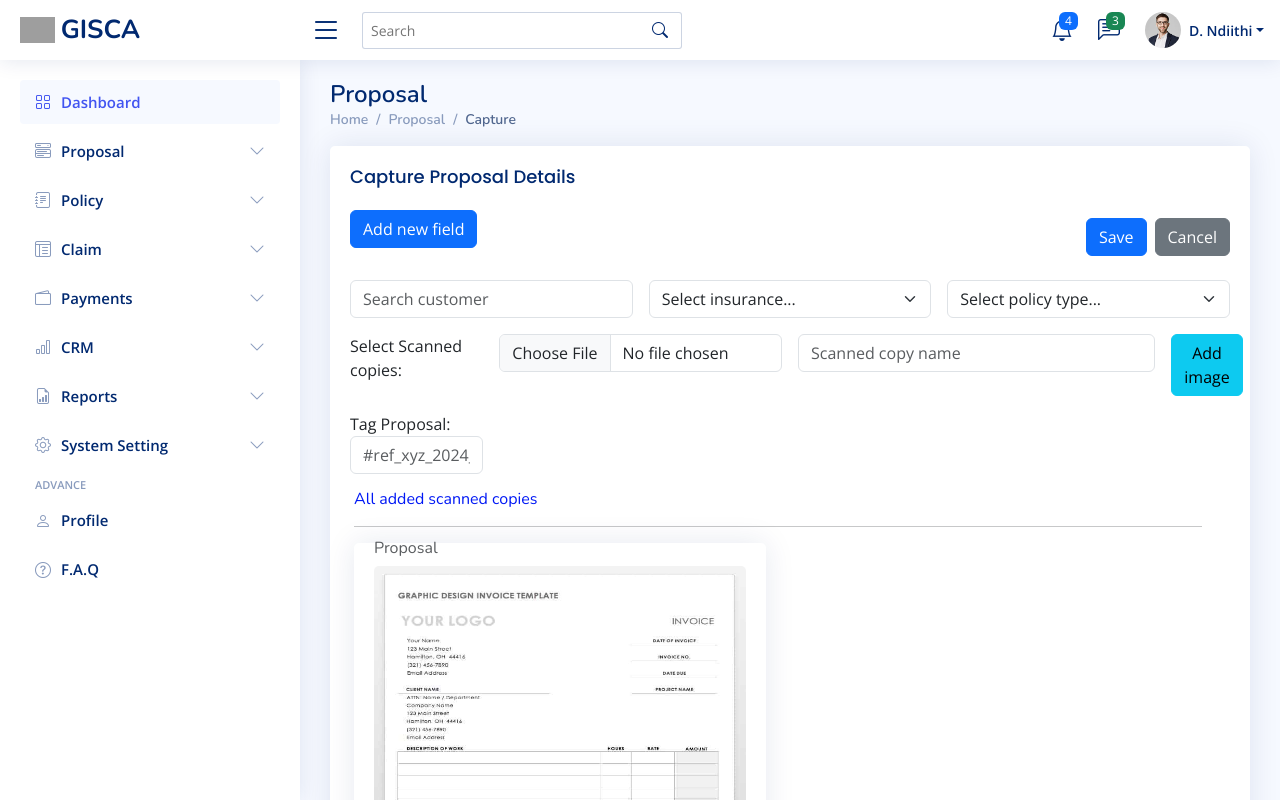
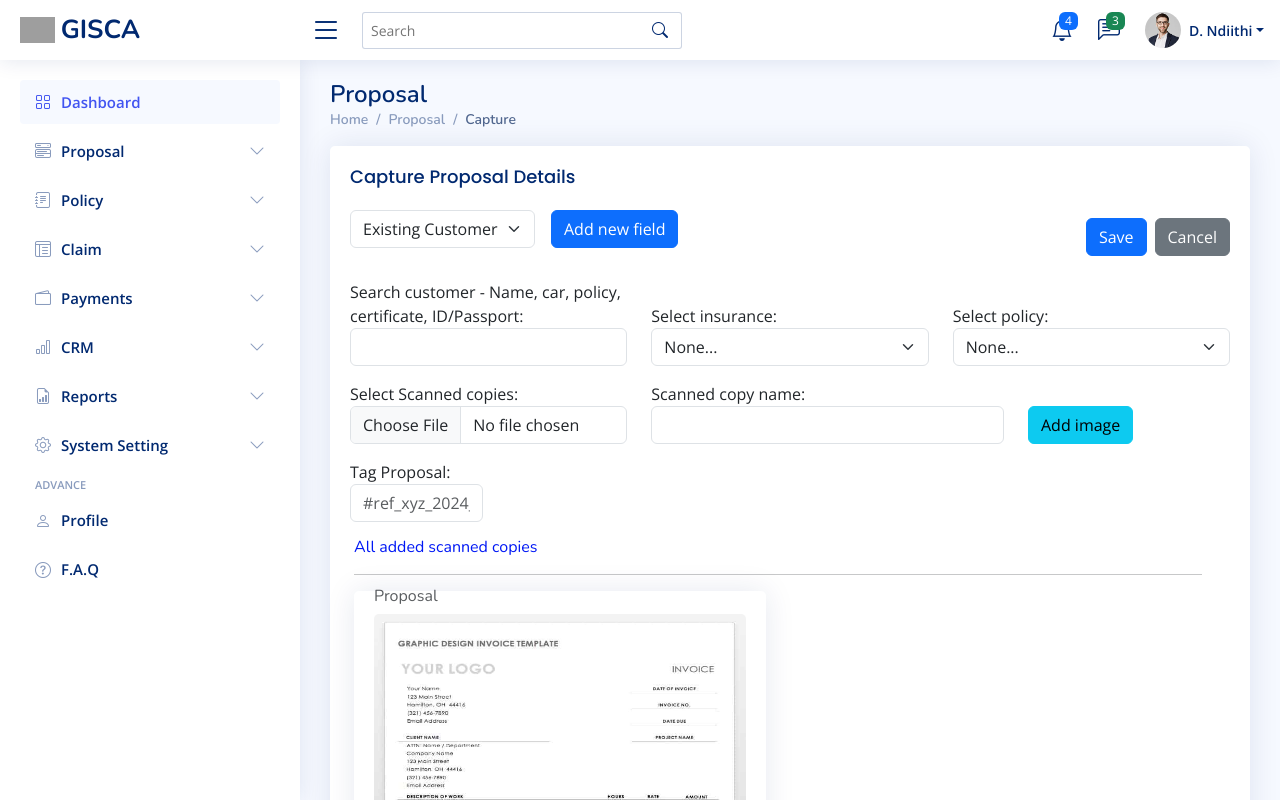
Before and after one commit to General-Insurance-Soft/tchalla, a Next.js app: page /page/proposal/capture in a window 1280 px wide. Shown: the top 800 px of the page. Built offline with nearby package versions, Linux system fonts and the light colour scheme; grey boxes are pictures that could not be loaded.

Commit message:
allow entry of customer at proposal stage

```diff
--- /dev/null
+++ b/app/page/proposal/capture/new_customer_form.js
@@ -0,0 +1,109 @@
+
+export default function NewCustomerForm({ action }) {
+    return (
+
+        <form className="row g-3 mb-3">
+            <div className="col-md-4">
+                <label for="firstName">Enter first name:</label>
+                {action === "add" ?
+                    <input id="firstName" type="text" className="form-control" />
+                    :
+                    <input id="firstName" type="text" className="form-control" placeholder="Tom" />
+                }
+
+            </div>
+            <div className="col-md-4">
+                <label for="phone">Enter second name:</label>
+                {action === "add" ?
+                    <input id="secondName" type="text" className="form-control"  />
+                    :
+                    <input id="secondName" type="text" className="form-control" placeholder="Lopy" />
+                }
+
+            </div>
+            <div className="col-md-4">
+                <label for="thirdName">Enter third Name:</label>
+                {action === "add" ?
+                    <input for="thirdName" type="text" className="form-control"  />
+                    :
+                    <input for="thirdName" type="text" className="form-control" placeholder="Lee" />
+                }
+
+            </div>
+            <div className="col-md-4">
+                <label for="phone">Enter phone number:</label>
+                {action === "add" ?
+                    <input id="phone" key={1} type="text" className="form-control"  />
+                    :
+                    <input id="phone" key={2} type="text" className="form-control" placeholder="07200200200" />
+                }
+            </div>
+            <div className="col-md-4">
+                <label for="email">Enter email:</label>
+                {action === "add" ?
+                    <input id="email" type="email" className="form-control" />
+                    :
+                    <input id="email" type="email" className="form-control" placeholder="email@gmail.com" />
+                }
+            </div>
+            <div className="col-md-4">
+                <label for="Gender">Select Gender:</label>
+                <select id="Gender" className="form-select">
+                    {action === "add" ? [<option key={1} defaultValue>Gender...</option>, <option key={2}>Male</option>] : <option>Male</option>}
+                    <option>Female</option>
+                </select>
+            </div>
+            <div className="col-md-4">
+                <label for="Address">Enter Address:</label>
+                {action === "add" ?
+                    <input id="Address" type="text" className="form-control" />
+                    :
+                    <input id="Address" type="text" className="form-control" placeholder="First avenue shababa" />
+                }
+
+            </div>
+            <div className="col-md-4">
+                <label for="Passport">Enter Id/Passport:</label>
+                {action === "add" ?
+                    <input id="Passport" type="text" className="form-control" />
+                    :
+                    <input id="Passport" type="text" className="form-control" placeholder="28904783" />
+                }
+
+            </div>
+
+            <div className="col-md-4">
+                <label for="Country">Select County:</label>
+                <select id="Country" className="form-select">
+                    {action === "add" ? [<option key={1} defaultValue>Country...</option>, <option key={2}>Kenya</option>] : <option>Kenya</option>}
+                    <option>Uganda</option>
+                    <option>Zambia</option>
+                    <option>Rwanda</option>
+                </select>
+            </div>
+            <div className="col-md-4">
+                <label for="County">Select County:</label>
+                <select id="County" className="form-select">
+
+                    {action === "add" ? [<option key={1} defaultValue>County...</option>, <option key={2} >Nakuru</option>] : <option>Nakuru</option>}
+
+                    <option>Kericho</option>
+                    <option>Mombasa</option>
+                    <option>Nairobi</option>
+                </select>
+            </div>
+            <div className="col-md-4">
+                <label for="customer-group">Select customer group:</label>
+                <select id="customer-group" className="form-select">
+
+                    {action === "add" ? [<option key={1} defaultValue>None...</option>, <option key={2} >Default</option>] : <option>Default</option>}
+                    <option>Group 1</option>
+                    <option>Group 2</option>
+                    <option>Group 3</option>
+                </select>
+            </div>
+
+
+        </form>
+    );
+}
--- a/app/page/proposal/capture/page.js
+++ b/app/page/proposal/capture/page.js
@@ -1,7 +1,20 @@
+"use client"
+
 import DataPointModal from "../../../lib/utils/data_point_modal";
 import Image from 'next/image';
+import NewCustomerForm from "./new_customer_form";
+import { use, useEffect, useState } from "react";
 
 export default function Page() {
+
+    let [customerState, setCutomerState] = useState("existing");
+
+    useEffect(() => { }, [customerState]);
+
+    let handleCustomerState = (value) => {
+        setCutomerState(value);
+    };
+
     return (
         <>
             <div className="pagetitle">
@@ -20,10 +33,24 @@ export default function Page() {
                     <h5 className="card-title">Capture Proposal Details</h5>
 
                     <div class="d-flex justify-content-between align-items-center mb-3">
+
+                        <div>
+                            <div class="d-flex">
+                                <div className="me-3">
+                                    <select onChange={(e) => handleCustomerState(e.target.value)} id="inputState" className="form-select">
+                                        <option value="existing">Existing Customer</option>
+                                        <option value="new">New Customer</option>
+                                    </select>
+                                </div>
+
                                 <div>
                                     <button type="button" className="btn btn-primary mb-3" data-bs-toggle="modal"
                                         data-bs-target="#paneId">Add new field</button>
                                 </div>
+                            </div>
+
+                        </div>
+
 
                         <div>
                             <button class="btn btn-primary me-2">Save</button>
@@ -31,49 +58,71 @@ export default function Page() {
                         </div>
                     </div>
 
+                    {
+                        customerState === "new" ? <NewCustomerForm action="add" /> : ""
+                    }
+
                     <form className="row g-3">
+
+                        <div className="col-sm-12">
+                            <div className="row d-flex align-items-end">
+                                {
+                                    customerState === "new" ? ""
+                                        :
                                         <div className="col-md-4">
-                            <input type="text" className="form-control" placeholder="Search customer" />
+                                            <label for="search">Search customer - Name, car, policy, certificate, ID/Passport:</label>
+                                            <input id="search" type="text" className="form-control" placeholder="" />
                                         </div>
-
+                                }
                                 <div className="col-md-4">
-                            <select id="inputState" className="form-select">
-                                <option defaultValue>Select insurance...</option>
+                                    <label for="insurance">Select insurance:</label>
+                                    <select id="insurance" className="form-select">
+                                        <option defaultValue>None...</option>
                                         <option>Britam</option>
                                         <option>Old mutual</option>
                                         <option>Jubilee</option>
                                         <option>CIC</option>
                                     </select>
                                 </div>
-
                                 <div className="col-md-4">
-                            <select id="inputState" className="form-select">
-                                <option defaultValue>Select policy type...</option>
+                                    <label for="policy">Select policy:</label>
+                                    <select id="policy" className="form-select">
+                                        <option defaultValue>None...</option>
                                         <option>Fire/Bulgary</option>
                                         <option>Health</option>
                                         <option>Car</option>
                                         <option>Life insurance</option>
                                     </select>
                                 </div>
+                            </div>
+                        </div>
 
-                        <div className="col-md-2">
-                            <label for="img">Select Scanned copies:</label>
-                        </div>
+
+
+
+
+
+
+                        <div className="col-sm-12">
+                            <div className="row d-flex align-items-end">
                                 <div className="col-md-4">
+                                    <label htmlFor="img">Select Scanned copies:</label>
                                     <input type="file" id="img" name="img" accept="image/*" className="form-control" />
                                 </div>
                                 <div className="col-md-5">
-                            <input type="text" className="form-control" placeholder="Scanned copy name" />
+                                    <label htmlFor="copyName">Scanned copy name:</label>
+                                    <input id="copyName" type="text" className="form-control" />
                                 </div>
-                        <div className="col-md-1">
-                            <button type="button" className="btn btn-info">Add image</button>
+                                <div className="col-md-3">
+                                    <button type="button" className="btn btn-info mt-2 mt-md-0">Add image</button>
+                                </div>
+                            </div>
                         </div>
 
                         <div className="col-md-2">
                             <label for="proposal_tag">Tag Proposal:</label>
                             <input id="proposal_tag" type="text" className="form-control" placeholder="#ref_xyz_2024_09_26" />
                         </div>
-
 
 
                         <div className="row mt-3">
```
Lines whose indentation alone changed are shown as unchanged.
